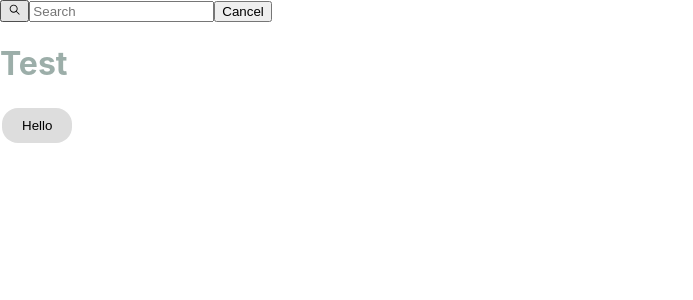
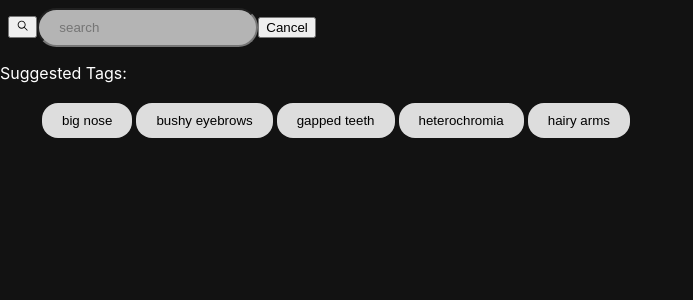
Before and after one commit to kshruti99/Flowers, a React (Create React App) app in the folder our-flowers-app/: page /search in a window 1280 px wide. Shown: the top 300 px of the page, without its empty margins (0-693 px from the left). Built offline with nearby package versions, Linux system fonts and the light colour scheme.

Commit message:
more tags and style change

```diff
--- a/our-flowers-app/src/Search.js
+++ b/our-flowers-app/src/Search.js
@@ -1,14 +1,27 @@
 import React from 'react';
 import { IoIosSearch } from 'react-icons/io';
 import { Component } from 'react';
-
-function Hello() {
-    return <h1> Hi Hi testing <IoIosSearch /></h1>;
-}
+const tagValues = [
+    {id: 1, name: 'big nose'},
+    {id: 2, name: 'bushy eyebrows'},
+    {id: 3, name: 'gapped teeth'},
+    {id: 4, name: 'heterochromia'},
+    {id: 5, name: 'hairy arms'}
+];
 
 function PillFilter() {
     return (
-        <button class ="pill">Hello</button>
+        <div>
+            <p style={{color: 'white'}}>Suggested Tags:</p>
+                <ul>
+                    {tagValues.map((tag)=>(
+                        <button className ="pill" key={tag.id}>{tag.name}</button>
+                    ))}
+
+                </ul>
+
+        </div>
+
     )
 }
 function SearchBar() {
@@ -19,7 +32,7 @@ function SearchBar() {
         <input
             type="text"
             id="header-search"
-            placeholder="Search"
+            placeholder="search"
             name="s"
         />
         <button type="submit">Cancel</button>
@@ -34,7 +47,7 @@ export default function Search() {
         <div>
 
             <SearchBar/>
-            <h1 style={{ color: "#9CAEA9" }}>Test</h1>
+
             <PillFilter />
 
         </div>
--- a/our-flowers-app/src/index.css
+++ b/our-flowers-app/src/index.css
@@ -5,6 +5,7 @@ body {
     sans-serif;
   -webkit-font-smoothing: antialiased;
   -moz-osx-font-smoothing: grayscale;
+  background-color: #121212;
 }
 
 code {
@@ -24,3 +25,21 @@ code {
   cursor: pointer;
   border-radius: 16px;
 }
+.pill:hover {
+  background-color: white;
+}
+
+input {
+  background-color: rgba(216, 216, 216, 0.82);;
+  opacity: 100%;
+  color: white;
+  border-radius: 20px;
+  padding: 10px 20px;
+  display: inline-block;
+
+}
+
+form {
+  margin-top: 0.5em;
+  margin-left: 0.5em;
+}
```
